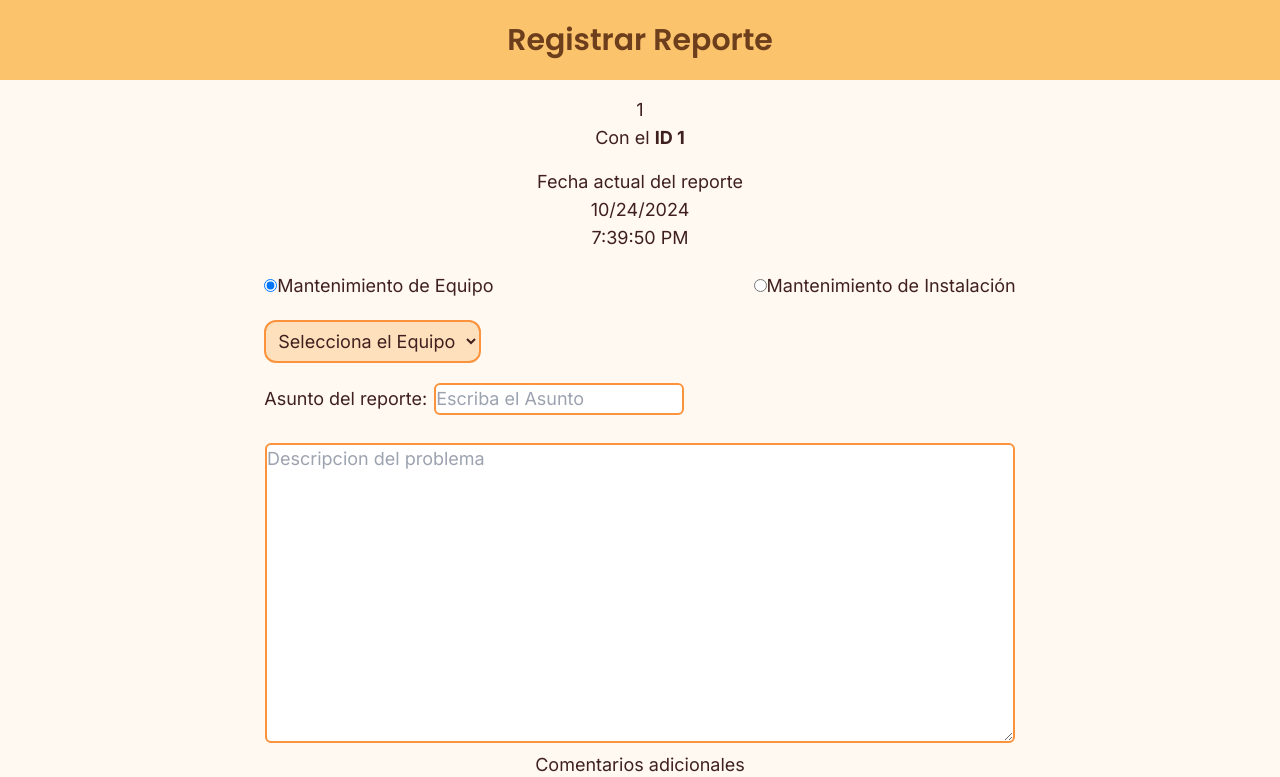
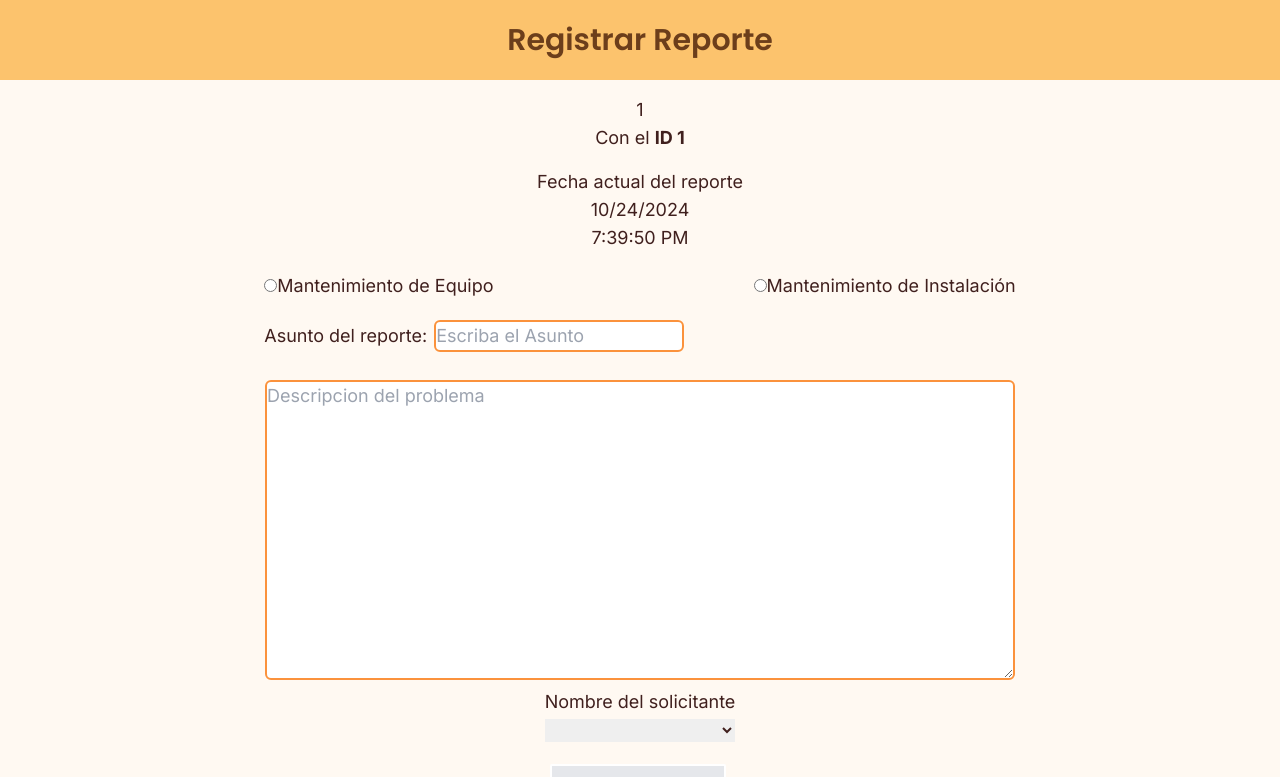
Before and after one commit to CSIPro/labguard, a React (Vite) app: page /Reporte/1/1 in a window 1280 px wide. Shown: the top 777 px of the page. Built offline with nearby package versions, Linux system fonts and the light colour scheme.

Commit message:
opciones radio button

```diff
--- a/src/Pages/Reporte/Reporte.tsx
+++ b/src/Pages/Reporte/Reporte.tsx
@@ -1,8 +1,9 @@
 import { useContext, useEffect, useState } from "react";
-import { set, useForm } from "react-hook-form";
+import { useForm } from "react-hook-form";
 import { Link, useParams } from "react-router-dom";
 import { LabReporte, LabsContext } from "../../main";
 import Clock from "../../components/Reloj/Reloj";
+
 const opciones = [
   { label: "Mantenimiento de Equipo", value: "MantEquipo" },
   { label: "Mantenimiento de Instalación", value: "MantInstalacion" },
@@ -12,54 +13,58 @@ const MantEquipo = [
   { id: 1, Nombre: "Selecciona el Equipo" },
   { id: 2, Nombre: "Campana" },
   { id: 3, Nombre: "Válvula" },
-  { id: 4, Nombre: "Otros" }
+  { id: 4, Nombre: "Otros" },
 ];
 
 const MantInstalacion = [
   { id: 1, Nombre: "Agua" },
   { id: 2, Nombre: "Gas" },
-  { id: 3, Nombre: "otro" }
+  { id: 3, Nombre: "Otros" },
 ];
+
 const Maestro = [
   { id: 1, Nombre: "Maria Elena" },
   { id: 2, Nombre: "Sapote con lechuga" },
   { id: 3, Nombre: "Cilantro" },
-  { id: 4, Nombre: "Don Jesus" }
-]
+  { id: 4, Nombre: "Don Jesus" },
+];
 
 export default function Reporte() {
-
-  const [Labs, setLabs] = useContext(LabsContext)
-
+  const [Labs, setLabs] = useContext(LabsContext);
   let { Nombre, Id } = useParams();
-
 
   const { register, watch, setValue, handleSubmit } = useForm({
     defaultValues: {
-      primaryOption: "MantEquipo",
-      secondaryOption: MantEquipo[0].Nombre,
+      primaryOption: "", // Sin selección inicial
+      secondaryOption: "",
       asunto: "",
       descripcion: "",
       comentarios: "",
       NombreSoli: "",
-      Otros:""
+      Otros: "",
     },
   });
 
+  const [mensaje, setMensaje] = useState("");
 
-  const [mensaje, setMensaje] = useState("")
+  const primaryOption = watch("primaryOption");
+  const secondaryOption = watch("secondaryOption");
+
+  useEffect(() => {
+    if (primaryOption) {
+      const defaultOption =
+        primaryOption === "MantEquipo"
+          ? MantEquipo[0].Nombre
+          : MantInstalacion[0].Nombre;
+      setValue("secondaryOption", defaultOption);
+    } else {
+      setValue("secondaryOption", "");
+    }
+  }, [primaryOption, setValue]);
 
   const handlemensaje = () => {
-    setMensaje("Se guardo correctamente")
-  }
-
-
-
-  const primaryOption = watch("primaryOption");
-  useEffect(() => {
-    setValue("secondaryOption", primaryOption === "MantEquipo" ? MantEquipo[0].Nombre : MantInstalacion[0].Nombre)
-
-  }, [setValue, primaryOption])
+    setMensaje("Se guardó correctamente");
+  };
 
   const onSubmit = (data: any) => {
     const newReporte: LabReporte = {
@@ -70,19 +75,24 @@ export default function Reporte() {
       HoraActual: new Date().toLocaleTimeString(),
       TipoMant: data.primaryOption,
       MantObjeto: data.secondaryOption,
-      Manotro:data.Otros,
+      Manotro: data.Otros,
       Asunto: data.asunto,
       Descripcion: data.descripcion,
       Comentarios: data.comentarios,
       NombreSoli: data.NombreSoli,
-      Estado: "En Revision"
+      Estado: "En Revision",
     };
     setLabs((prevLabs) => [...prevLabs, newReporte]);
-    console.log("Nuevo reporte: ", newReporte)
+    console.log("Nuevo reporte: ", newReporte);
   };
-  setTimeout(() => {
-    setMensaje("")
-  }, 4000);
+
+  useEffect(() => {
+    if (mensaje) {
+      const timer = setTimeout(() => setMensaje(""), 4000);
+      return () => clearTimeout(timer);
+    }
+  }, [mensaje]);
+
   return (
     <main className="min-h-screen bg-backgroundColor flex flex-col items-center">
       <header className="bg-colorNavHeaderPag w-full h-20 p-4 flex items-center justify-center mb-4">
@@ -102,16 +112,12 @@ export default function Reporte() {
         <Clock />
         <form onSubmit={handleSubmit(onSubmit)}>
           <div style={{ display: "flex", gap: "260px" }}>
-            {" "}
-            {/* NUEVO: Usar Flexbox con gap para espaciar ambas opciones de radio uniformemente */}
             {opciones.map((opcion) => (
               <label
                 key={opcion.value}
                 htmlFor={opcion.value}
                 style={{ display: "block", marginTop: "20px" }}
               >
-                {" "}
-                {/* NUEVO: Se agrega margen derecho para separar cada opción */}
                 <input
                   type="radio"
                   id={opcion.value}
@@ -122,6 +128,7 @@ export default function Reporte() {
               </label>
             ))}
           </div>
+          {primaryOption && (
             <div
               style={{
                 marginTop: "20px",
@@ -130,30 +137,32 @@ export default function Reporte() {
                 gap: "10px",
               }}
             >
-            {" "}
-            {/* NUEVO: Se agrega margen superior para separar el select del grupo de radio buttons */}
               <select
                 {...register("secondaryOption")}
                 className="bg-selectorButton border-2 border-orange-400 rounded-xl p-2 w-90"
               >
-              {primaryOption === "MantEquipo"
-                ? MantEquipo.map((opcion) => (
+                {(primaryOption === "MantEquipo" ? MantEquipo : MantInstalacion).map(
+                  (opcion) => (
                     <option value={opcion.Nombre} key={opcion.id}>
                       {opcion.Nombre}
                     </option>
-                  ))
-                : MantInstalacion.map((opcion) => (
-                    <option value={opcion.Nombre} key={opcion.id}>
-                      {opcion.Nombre}
-                    </option>
-                  ))}
+                  )
+                )}
               </select>
-            {/*<label htmlFor="otro" style={{ marginBottom: "5px" }}>
-   Alineación de la etiqueta y el input
-  Menciona otro:
-</label> }
-            <input type="text" id="otro" {...register("Otros") } /> */}
+              {secondaryOption === "Otros" && (
+                <div style={{ marginTop: "10px" }}>
+                  <label htmlFor="otro">Especifica el equipo: </label>
+                  <input
+                    type="text"
+                    id="otro"
+                    {...register("Otros")}
+                    placeholder="Escribe aquí el equipo"
+                    className="border-2 border-orange-400 rounded-md p-2 h-8 w-30"
+                  />
                 </div>
+              )}
+            </div>
+          )}
           <div
             style={{
               display: "flex",
@@ -163,8 +172,6 @@ export default function Reporte() {
               marginLeft: "-0px",
             }}
           >
-            {" "}
-            {/* Margen negativo para mover a la izquierda */}
             <h4 style={{ margin: 0 }}>Asunto del reporte:</h4>
             <input
               type="text"
@@ -175,16 +182,12 @@ export default function Reporte() {
             />
           </div>
           <div>
-            {/*Descripcion del problema */} <br />
+            <br />
             <textarea
               {...register("descripcion")}
               placeholder="Descripcion del problema"
               className="w-[750px] h-[300px] border-2 border-orange-400 rounded-md"
             ></textarea>
-          </div>
-          <div>
-            Comentarios adicionales <br />
-            <textarea {...register("comentarios")}></textarea>
           </div>
           <div>
             <h6>Nombre del solicitante</h6>
@@ -211,7 +214,7 @@ export default function Reporte() {
             <button className="border-2 border-white px-4 py-2 rounded-sm bg-gray-200 hover:bg-gray-300 text-black transition duration-300">
               Menu
             </button>
-          </Link>{" "}
+          </Link>
           <br />
           <Link to={{ pathname: `/ListadoReporte/${Nombre}/${Id}` }}>
             <button className="border-2 border-white px-4 py-2 rounded-sm bg-gray-200 hover:bg-gray-300 text-black transition duration-300">
```
Also changed, not shown: src/Pages/RegistroLab.tsx (added). Lines whose indentation alone changed are shown as unchanged.
